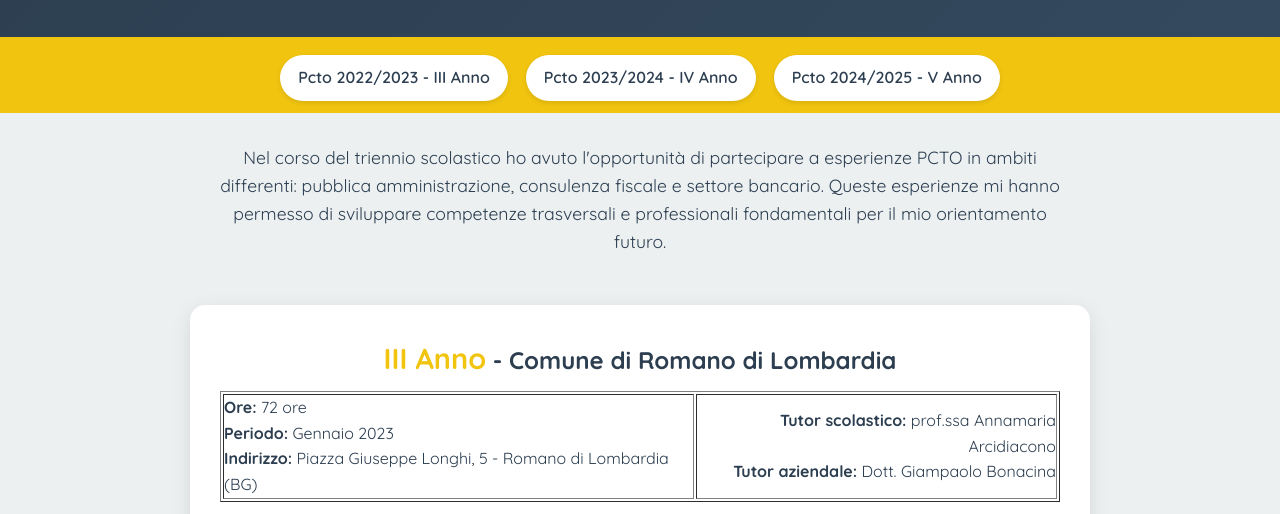
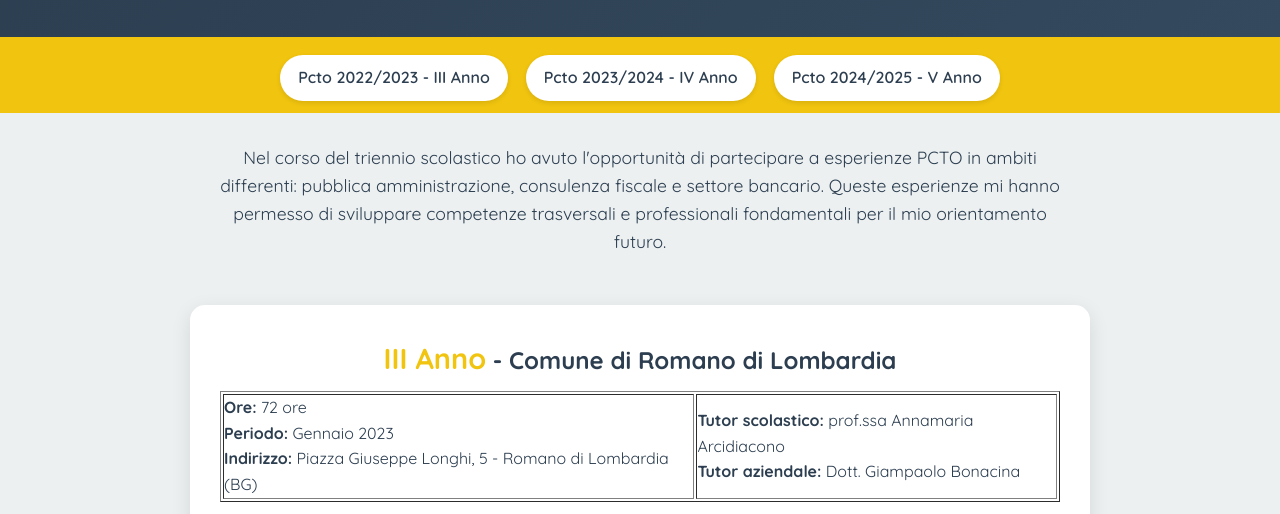
Before and after one commit to Dohalaaouatni/PctoDohaL, a plain HTML site: page index.html in a window 1280 px wide. Shown: the part 181-695 px from the top of the page. Drawn offline with nearby package versions, Linux system fonts and the light colour scheme.

Commit message:
Update index.html

```diff
--- a/index.html
+++ b/index.html
@@ -151,8 +151,8 @@
        <strong>Indirizzo:</strong> Piazza Giuseppe Longhi, 5 - Romano di Lombardia (BG)</p>
         </td>
         <td>
-   <p style="text-align: right;"><strong>Tutor scolastico:</strong> prof.ssa Annamaria Arcidiacono</p>
-  <p style="text-align: right;"><strong>Tutor aziendale:</strong> Dott. Giampaolo Bonacina
+   <p><strong>Tutor scolastico:</strong> prof.ssa Annamaria Arcidiacono</p>
+  <p><strong>Tutor aziendale:</strong> Dott. Giampaolo Bonacina
 </p>
         </td>
       </tr>
```
